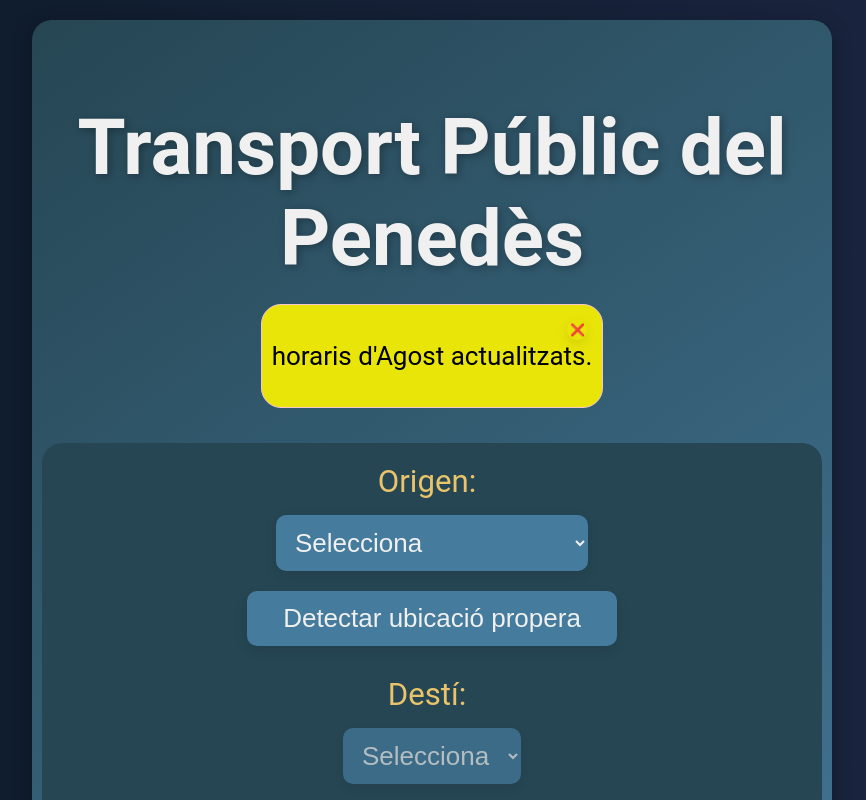
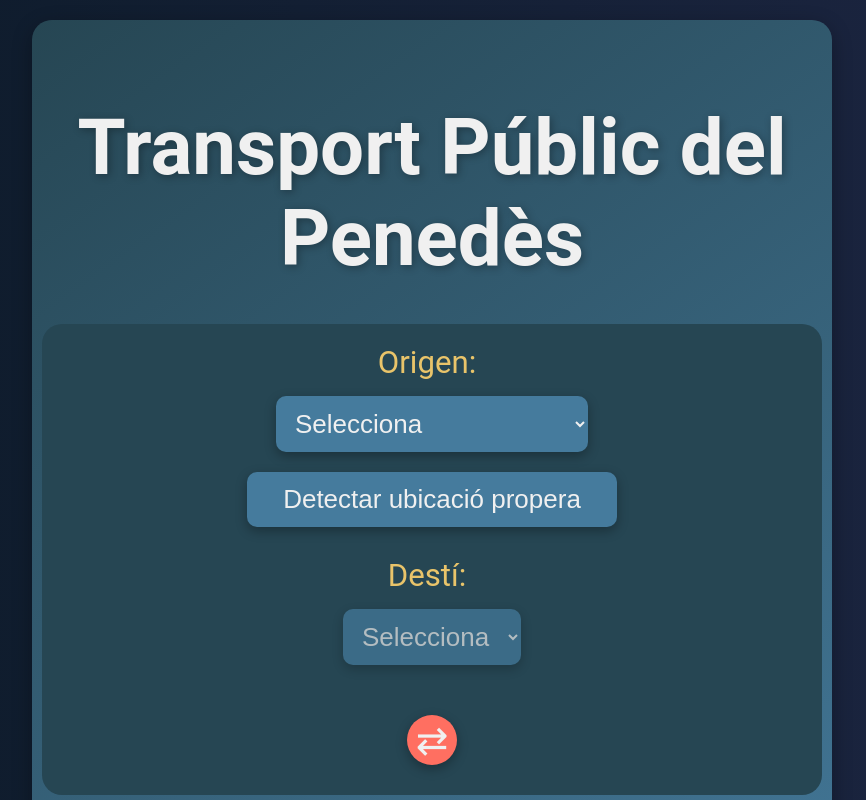
Before and after one commit to polalco13/transport-penedes, a React (Create React App) app in the folder transport-frontend/: page / in a window 1280 px wide. Shown: the top 800 px of the page, without its empty margins (208-1074 px from the left). Built offline with nearby package versions, Linux system fonts and the light colour scheme.

Commit message:
Refactor CSS styles for improved readability and maintainability

```diff
--- a/transport-frontend/src/App.js
+++ b/transport-frontend/src/App.js
@@ -1,20 +1,10 @@
 import { Analytics } from "@vercel/analytics/react";
 import React, { useState, useEffect } from 'react';
-import rutasData from './data/rutas.json';
 import rutasAgostData from './data/rutasAgost.json';
-import horariosData from './data/horarios.json';
 import horariosAgostData from './data/horariosAgost.json';
-import Maintenance from './manteniment';
-
 import './styles.css';
 
 function App() {
-
-  //provisional
-  const [isMaintenance, setIsMaintenance] = useState(true); // Estado para el modo de mantenimiento
-
-  const [comentarios, setComentarios] = useState({});
-
   const [origen, setOrigen] = useState('');
   const [destino, setDestino] = useState('');
   const [resultados, setResultados] = useState([]);
@@ -24,17 +14,11 @@ function App() {
   const [horariosCompletos, setHorariosCompletos] = useState([]);
   const [mostrarHorarios, setMostrarHorarios] = useState(false);
   const [mensajeNoMasBuses, setMensajeNoMasBuses] = useState('');
-  const [mostrarPopup, setMostrarPopup] = useState(false);
   const [rutaPredeterminada, setRutaPredeterminada] = useState('');
-  const [favoritos, setFavoritos] = useState([]);
-  const [mostrarFavoritos, setMostrarFavoritos] = useState(false);
   const [loading, setLoading] = useState(false);
-
-
   const diasSemana = ['Diumenge', 'Dilluns', 'Dimarts', 'Dimecres', 'Dijous', 'Divendres', 'Dissabte'];
 
   useEffect(() => {
-    //canviar
     setRutas(rutasAgostData);
   }, []);
 
@@ -54,10 +38,6 @@ function App() {
   }, [rutaPredeterminada]);
 
   useEffect(() => {
-    localStorage.setItem('favoritos', JSON.stringify(favoritos));
-  }, [favoritos]);
-
-  useEffect(() => {
     if (origen && destino) {
       buscarProximoBus(origen, destino);
       if (mostrarHorarios) {
@@ -73,7 +53,7 @@ function App() {
 
   const buscarProximoBus = (origenBus, destinoBus) => {
     const ara = new Date();
-    const horaActual = ara.toTimeString().split(' ')[0].slice(0, 5); // "HH:MM"
+    const horaActual = ara.toTimeString().split(' ')[0].slice(0, 5);
     const diaActual = diasSemana[ara.getDay()];
 
     const rutaIds = rutas
@@ -82,7 +62,6 @@ function App() {
 
     let resultados = [];
 
-    //canviar mes!
     horariosAgostData.forEach(horario => {
       if (rutaIds.includes(horario.ruta_id) && horario.horarios[diaActual]) {
         const proximosHorarios = horario.horarios[diaActual].filter(hora_salida => {
@@ -124,14 +103,8 @@ function App() {
 
     const proximosBuses = resultados.slice(0, 3);
 
-    console.log('Próximos buses encontrados:', proximosBuses);
-
     setResultados(proximosBuses);
-    if (proximosBuses.length === 0) {
-      setMensajeNoMasBuses('No hi ha més autobusos per avui');
-    } else {
-      setMensajeNoMasBuses('');
-    }
+    setMensajeNoMasBuses(proximosBuses.length === 0 ? 'No hi ha més autobusos per avui' : '');
   };
 
   const buscarHorariosCompletos = (origenBus, destinoBus) => {
@@ -141,7 +114,6 @@ function App() {
 
     let resultados = [];
 
-    //canviar mes!
     horariosAgostData.forEach(horario => {
       if (rutaIds.includes(horario.ruta_id) && horario.horarios[diaSemana]) {
         horario.horarios[diaSemana].forEach(hora_salida => {
@@ -183,7 +155,8 @@ function App() {
           );
           if (distancia < distanciaMinima) {
             distanciaMinima = distancia;
-                    origenCercano = ruta.origen;}
+            origenCercano = ruta.origen;
+          }
         });
         setOrigen(origenCercano);
         setLoading(false);
@@ -195,58 +168,10 @@ function App() {
     }
   };
 
-  const agregarAFavoritos = () => {
-    if (origen && destino) {
-      const nuevaRutaFavorita = { origen, destino };
-      if (!favoritos.some(fav => fav.origen === origen && fav.destino === destino)) {
-        setFavoritos([...favoritos, nuevaRutaFavorita]);
-      }
-    }
-  };
-
-  const eliminarFavorito = (favorito) => {
-    const nuevosFavoritos = favoritos.filter(fav => !(fav.origen === favorito.origen && fav.destino === favorito.destino));
-    setFavoritos(nuevosFavoritos);
-  };
-
-  const seleccionarFavorito = (favorito) => {
-    setOrigen(favorito.origen);
-    setDestino(favorito.destino);
-    setMostrarFavoritos(false);
-  };
-
-  const [showNotification, setShowNotification] = useState(true);
-
-  const closeNotification = () => {
-    setShowNotification(false);
-  };
-
-  const agregarComentario = (rutaId, comentario) => {
-    setComentarios(prevComentarios => {
-      const nuevosComentarios = { ...prevComentarios };
-      if (!nuevosComentarios[rutaId]) {
-        nuevosComentarios[rutaId] = [];
-      }
-      nuevosComentarios[rutaId].push(comentario);
-      return nuevosComentarios;
-    });
-  };
-
-
-    if (!isMaintenance) {
-      return <Maintenance />; // Renderiza el componente de mantenimiento si está en modo de mantenimiento
-    }
-
   return (
     <div className="App">
       <div className="App-header">
         <h1>Transport Públic del Penedès</h1>
-          {showNotification && (
-            <div className="notification">
-              <p>horaris d'Agost actualitzats.</p>
-              <button className="close-button" onClick={closeNotification}>❌</button>
-            </div>
-          )}
         <div className="form-group">
           <div className="form-fields">
             <div className="form-field">
@@ -273,16 +198,9 @@ function App() {
             </div>
           </div>
           <button className="swap-button" onClick={intercambiarOrigenDestino}>⇄</button>
-
-          {/*<img src={require('./img/VilaMCristina.png')} alt="Your Image" className="responsive-image"/>*/}
-
         </div>
         <button onClick={() => buscarProximoBus(origen, destino)}>Buscar següents busos</button>
         {mensajeNoMasBuses && <p>{mensajeNoMasBuses}</p>}
-
-
-
-        {/* Renderización de resultados */}
         {resultados.length > 0 && (
           <div>
             <h2>Pròxims busos</h2>
@@ -295,7 +213,6 @@ function App() {
             </ul>
           </div>
         )}
-
         <div>
           <label>Dia de la setmana:</label>
           <select value={diaSemana} onChange={e => setDiaSemana(e.target.value)}>
--- a/transport-frontend/src/styles.css
+++ b/transport-frontend/src/styles.css
@@ -7,8 +7,6 @@
   --color-secondary: #457B9D; /* Azul profesional */
   --color-tertiary: #264653; /* Azul oscuro */
   --color-accent: #E9C46A; /* Amarillo mostaza */
-  --color-hover: #FF6F61; /* Rojo coral */
-  --color-shadow: rgba(0, 0, 0, 0.1);
   --color-shadow-dark: rgba(0, 0, 0, 0.3);
 }
 
@@ -23,9 +21,9 @@ body {
   justify-content: center;
   align-items: flex-start;
   min-height: 100vh;
-  width: 100%; /* Evita scroll horizontal en pantallas pequeñas */
+  width: 100%;
   box-sizing: border-box;
-  overflow-x: hidden; /* Evita scroll horizontal en pantallas pequeñas */
+  overflow-x: hidden;
 }
 
 .App {
@@ -62,14 +60,12 @@ body {
 h1 {
   font-size: 3em;
   margin-bottom: 20px;
-  color: var(--color-text);
   text-shadow: 2px 2px 8px var(--color-shadow-dark);
 }
 
 h2 {
   font-size: 2.5em;
   margin-top: 20px;
-  color: var(--color-text);
 }
 
 label {
@@ -86,7 +82,7 @@ select, button {
   border: none;
   background-color: var(--color-secondary);
   color: var(--color-text);
-  box-shadow: 0 4px 12px var(--color-shadow);
+  box-shadow: 0 4px 12px var(--color-shadow-dark);
   transition: background-color 0.3s ease, transform 0.3s ease, border 0.3s ease;
 }
 
@@ -99,27 +95,11 @@ button:hover {
   transform: translateY(-3px);
 }
 
-/* styles.css */
 button:disabled {
-  background-color: #ccc; /* Light grey background */
-  color: #666; /* Dark grey text */
-  cursor: not-allowed; /* Change cursor to indicate it's not clickable */
-  border: 1px solid #ccc; /* Match border color with background */
-}
-
-
-.responsive-image {
-  max-width: 100%; /* Ensures the image doesn't exceed the width of its container */
-  height: auto; /* Maintains the aspect ratio */
-  display: block; /* Removes the bottom margin/gap */
-  margin: 0 auto; /* Centers the image horizontally */
-}
-
-.image-container {
-  width: 100%; /* Ensure the container takes full width */
-  max-width: 600px; /* Set a maximum width if needed */
-  margin: 0 auto; /* Center the container */
-  text-align: center; /* Center the image inside the container */
+  background-color: #ccc;
+  color: #666;
+  cursor: not-allowed;
+  border: 1px solid #ccc;
 }
 
 ul {
@@ -133,7 +113,7 @@ li {
   margin: 10px 0;
   padding: 20px;
   border-radius: 10px;
-  box-shadow: 0 4px 12px var(--color-shadow);
+  box-shadow: 0 4px 12px var(--color-shadow-dark);
   transition: transform 0.3s ease, background-color 0.3s ease;
   border: 1px solid transparent;
 }
@@ -144,25 +124,13 @@ li:hover {
   border: 1px solid var(--color-primary);
 }
 
-.resultados {
-  display: flex;
-  flex-direction: column;
-  align-items: center;
-  justify-content: center;
-  width: 100%;
-}
-
-.proximos-buses, .horarios-completos {
-  width: 100%;
-}
-
 .form-group {
   display: flex;
   align-items: center;
-  justify-content:center; /* Increase gap for better spacing */
-  margin-bottom: 20px; /* Set flex direction to row */
-  gap: 20px; /* Increase gap for better spacing */
-  flex-direction: column; /* Set flex direction to row */
+  justify-content: center;
+  margin-bottom: 20px;
+  gap: 20px;
+  flex-direction: column;
   width: 100%;
   background-color: #264653;
   padding: 20px;
@@ -172,9 +140,9 @@ li:hover {
 
 .form-fields {
   display: flex;
-  align-items: center;/* Increase gap for better spacing */
+  align-items: center;
   justify-content: center;
-  gap: 20px; /* Increase gap for better spacing */
+  gap: 20px;
   flex-direction: column;
   margin-bottom: 10px;
   width: 100%;
@@ -254,115 +222,3 @@ button {
     height: 40px;
   }
 }
-
-.popup-overlay {
-  position: fixed;
-  top: 0;
-  left: 0;
-  right: 0;
-  bottom: 0;
-  background-color: rgba(0, 0, 0, 0.5);
-  display: flex;
-  justify-content: center;
-  align-items: center;
-  z-index: 1000;
-}
-
-.popup {
-  background-color: #FFF;
-  padding: 30px;
-  border-radius: 20px;
-  box-shadow: 0 6px 20px rgba(0, 0, 0, 0.1);
-  position: relative;
-  max-width: 85%;
-  max-height: 85%;
-  display: flex;
-  flex-direction: column;
-  align-items: center;
-  justify-content: center;
-  overflow: hidden;
-}
-
-.popup img {
-  max-width: 100%;
-  max-height: 100%;
-  height: auto;
-  width: auto;
-  object-fit: contain;
-}
-
-.close-button {
-  position: absolute;
-  top: 10px;
-  right: 10px;
-  background: none;
-  border: none;
-  font-size: 1.5em;
-  cursor: pointer;
-}
-
-.notification {
-  background-color: #e9e509;
-  color: #000000;
-  padding: 10px;
-  border: 1px solid #f5c6cb;
-  border-radius: 20px;
-  margin-bottom: 15px;
-  position: relative;
-}
-
-.close-button {
-  background: none;
-  border: none; /* Hacer el botón más pequeño */
-  color: #721c24;
-  font-size: 12px;
-  position: absolute; /* Mover el botón a la esquina superior izquierda */
-  top: 5px;
-  right: 5px;
-  cursor: pointer;
-  padding: 0; /* Definir el ancho del botón */
-  width: 20px;
-  height: 20px;
-  display: flex;
-  align-items: center;
-  justify-content: center;
-}
-
-.close-button:focus {
-  outline: none;
-}
-
-.maintenance {
-  display: flex;
-  flex-direction: column;
-  align-items: center;
-  justify-content: center;
-  height: 100vh;
-  text-align: center;
-  background-color: #225c96;
-  color: #ffffff;
-}
-
-.maintenance h1 {
-  font-size: 2.5rem;
-  margin-bottom: 1rem;
-}
-
-.maintenance p {
-  font-size: 1.25rem;
-}
-
-.spinner {
-  border: 16px solid #f3f3f3; /* Light grey */
-  border-top: 16px solid #3498db; /* Blue */
-  border-radius: 50%;
-  width: 40px;
-  height: 40px;
-  animation: spin 2s linear infinite;
-  margin-top: 10px;
-}
-
-@keyframes spin {
-  0% { transform: rotate(0deg); }
-  100% { transform: rotate(360deg); }
-}
```
Lines whose indentation alone changed are shown as unchanged.
